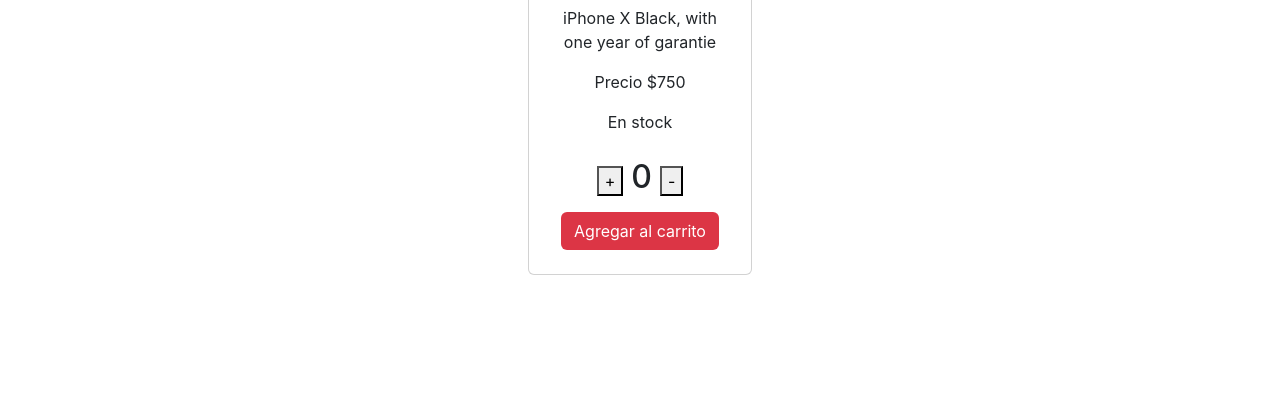
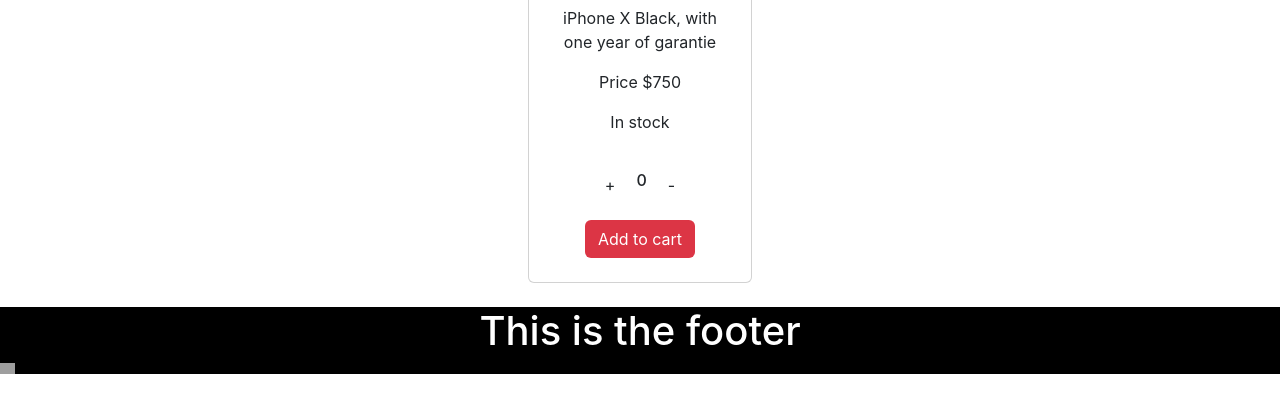
Before and after one commit to leamartinez1707/reactProyect2023, a React (Create React App) app: page /item/1 in a window 1280 px wide. Shown: the part 386-797 px from the top of the page. Built offline with nearby package versions, Linux system fonts and the light colour scheme; grey boxes are pictures that could not be loaded; some icons are missing.

Commit message:
Codigo act

```diff
--- a/package.json
+++ b/package.json
@@ -7,6 +7,7 @@
     "@testing-library/react": "^13.4.0",
     "@testing-library/user-event": "^13.5.0",
     "bootstrap": "^5.2.3",
+    "firebase": "^9.22.0",
     "react": "^18.2.0",
     "react-bootstrap": "^2.7.4",
     "react-dom": "^18.2.0",
--- a/src/App.js
+++ b/src/App.js
@@ -2,6 +2,7 @@
 import Rutas from './routes/Rutas';
 import './App.css';
 import './components/styles.css'
+import Footer from './components/footer/Footer'
 
 
 function App() {
@@ -9,6 +10,7 @@
 
     <div className="App">
       <Rutas />
+      <Footer />
 
     </div>
 
--- /dev/null
+++ b/src/components/footer/Footer.jsx
@@ -0,0 +1,16 @@
+import React from 'react'
+
+const Footer = () => {
+    return (
+        <div className='bg-black text-white d-block justify-content-center align-items-center'><h1>
+            This is the footer
+        </h1>
+            <div>
+                <img className='d-flex justify-content-center' src="https://upload.wikimedia.org/wikipedia/commons/a/a5/Instagram_icon.png" width={15} alt="" />
+
+            </div>
+        </div >
+    )
+}
+
+export default Footer
--- a/src/components/item/Item.jsx
+++ b/src/components/item/Item.jsx
@@ -18,14 +18,14 @@
                     {description}
                 </Card.Text>
                 <Card.Text>
-                    {'Precio $'}
+                    {'Price $'}
                     {price}
                 </Card.Text>
                 <Card.Text>
-                    {stock >= 1 ? 'En stock' : 'Sin stock'}
+                    {stock >= 1 ? 'In stock' : 'No stock'}
                 </Card.Text>
                 <div className='d-flex justify-content-center align-items-center'>
-                    <Button className='btn-verMas' variant="danger" onClick={() => navigate(`/item/${id}`)}>Ver más</Button>
+                    <Button className='btn-verMas' variant="danger" onClick={() => navigate(`/item/${id}`)}>Item detail</Button>
                 </div>
             </Card.Body>
         </Card>
--- a/src/components/itemCount/ItemCount.jsx
+++ b/src/components/itemCount/ItemCount.jsx
@@ -5,22 +5,26 @@
 
   const [counter, setCounter] = useState(0)
 
+ const addProduct = () => {
+
+    return
+  }
+
   if (counter < 0) {
     setCounter(0)
   }
 
   return (
     <div className='p-2 d-flex justify-content-center'>
-      <button className='m-2' onClick={() => {
+      <button className='btn m-2' onClick={() => {
         setCounter(counter + 1)
       }}>+
       </button>
-      <h2>{counter}</h2>
-      <button className='m-2' onClick={() => {
+      <h2 className='fs-6 d-flex justify-content-center align-items-center'>{counter}</h2>
+      <button className='btn m-2' onClick={() => {
         setCounter(counter - 1)
       }}>-
       </button>
-
     </div>
   )
 }
--- a/src/components/itemDetail/ItemDetail.jsx
+++ b/src/components/itemDetail/ItemDetail.jsx
@@ -18,15 +18,15 @@
             {description}
           </Card.Text>
           <Card.Text>
-            {'Precio $'}
+            {'Price $'}
             {price}
           </Card.Text>
           <Card.Text>
-            {stock >= 1 ? 'En stock' : 'No disponible'}
+            {stock >= 1 ? 'In stock' : 'No stock'}
           </Card.Text>
           <div>
             <ItemCount />
-            <button variant="danger" className='btn bg-danger text-white'>Agregar al carrito</button>
+            <button variant="danger" className='btn bg-danger text-white'>Add to cart  </button>
           </div>
         </Card.Body>
       </Card>
--- a/src/components/styles.css
+++ b/src/components/styles.css
@@ -10,7 +10,7 @@
 }
 .card-item{
     margin: 25px;
-    width: 10rem;
+    width: 11rem;
     padding: 0;
 }
 .itemList-prod{
--- a/src/productsAsync.js
+++ b/src/productsAsync.js
@@ -9,7 +9,6 @@
     { id: '7', title: "iPad 5", img: "https://rustyguide.com/wp-content/uploads/2021/10/Apple-iPhone-14-Specs-Price-Screen-Size-Storage-Rusty-Guide.jpg", price: 1800, categoryId: "tablets", stock: 6, description: "iPhone 14 Black, with one year of garantie" },
     { id: '8', title: "iPad 6", img: "https://rustyguide.com/wp-content/uploads/2021/10/Apple-iPhone-14-Specs-Price-Screen-Size-Storage-Rusty-Guide.jpg", price: 1800, categoryId: "tablets", stock: 6, description: "iPhone 14 Black, with one year of garantie" }
 ]
-
 
 
 export const getProducts = () => {
```
Also changed, not shown: src/firebase.config.jsx (added, +17 -0 lines), 1 other file (tests, documents, lock files or other folders).
